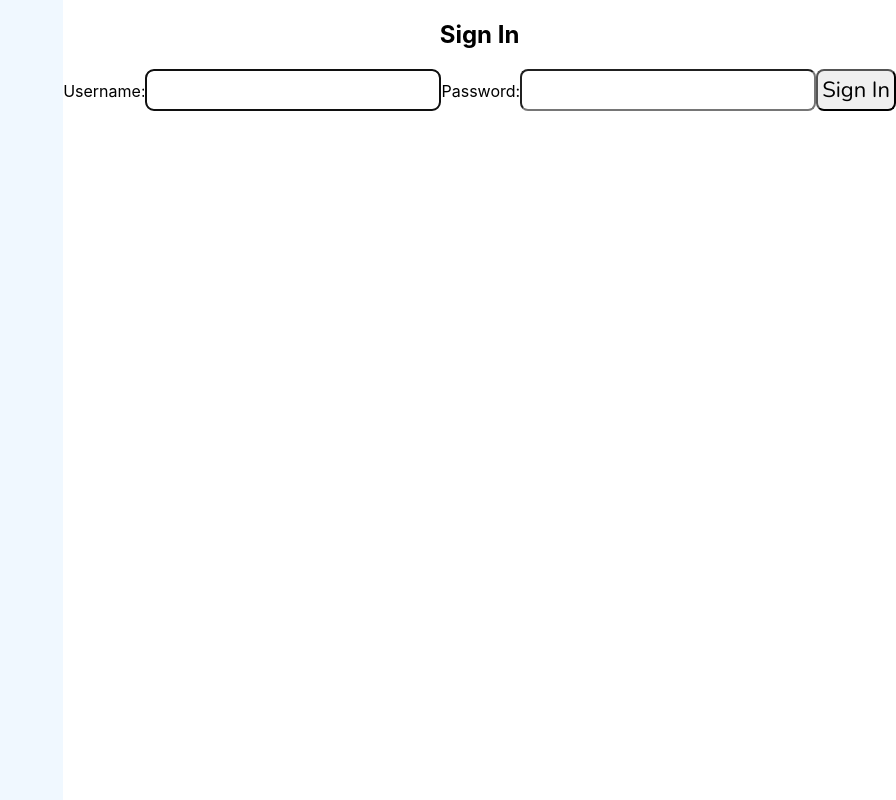
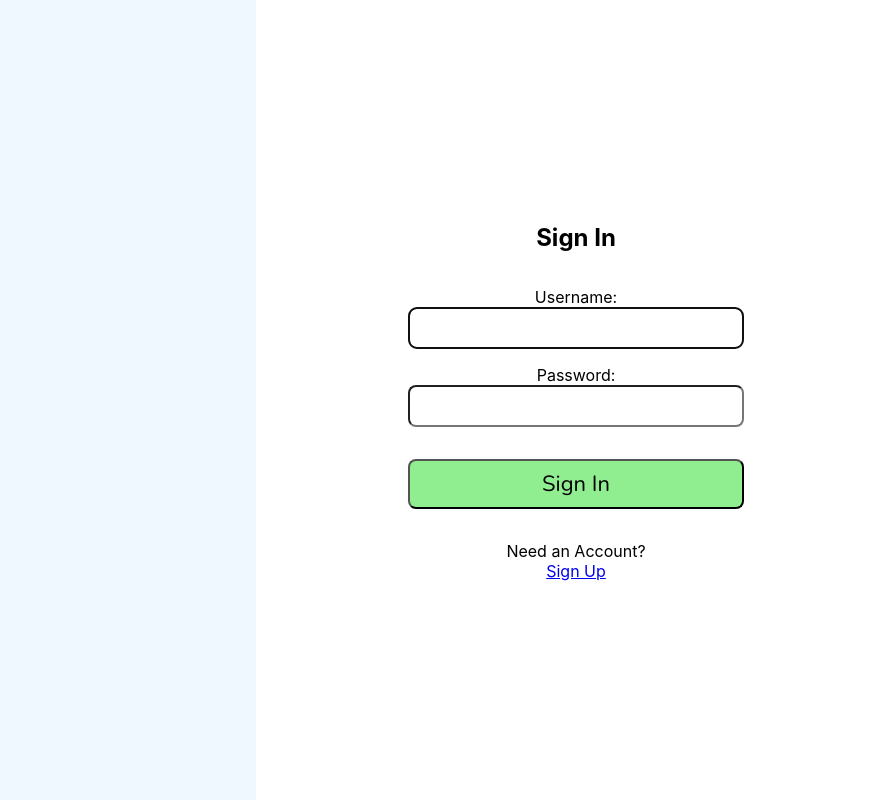
Before and after one commit to EliezerOng/CZ3002-Web-Application, a React (Create React App) app in the folder FrontEnd/my-app/: page / in a window 1280 px wide. Shown: the whole page, without its empty margins (384-1280 px from the left). Built offline with nearby package versions, Linux system fonts and the light colour scheme.

Commit message:
Link register to login, style login

```diff
--- a/FrontEnd/my-app/src/App.jsx
+++ b/FrontEnd/my-app/src/App.jsx
@@ -23,7 +23,7 @@ export default function App() {
   return (
     <Router>
       <main className="App">
-        <div className="left-image"></div>
+        <div className="left-image" />
         <Routes>
           <Route path="/" element={<Login />}></Route>
           <Route path="/register" element={<Register />}></Route>
--- a/FrontEnd/my-app/src/components/Login.js
+++ b/FrontEnd/my-app/src/components/Login.js
@@ -1,5 +1,6 @@
 import React from "react";
 import { useRef, useState, useEffect } from "react";
+import { Link } from "react-router-dom";
 
 const Login = () => {
   const userRef = useRef();
@@ -24,8 +25,29 @@ const Login = () => {
     setErrMsg("");
   }, [user, pwd]);
 
+  const handleSubmit = async (e) => {
+    // default is to reload the page
+    e.preventDefault();
+    console.log(user, pwd);
+    //clear inputs
+    setUser("");
+    setPwd("");
+    setSuccess(true);
+  };
+
   return (
+    <div className="login">
+      {success ? (
         <section>
+          <h1> You are logged in!</h1>
+          <br />
+          <p>
+            {/* link to forum */}
+            <a href="/">Go to Home</a>
+          </p>
+        </section>
+      ) : (
+        <section class="login-boxes">
           {/*error msg display*/}
           {/*aria-live=assertive: screen reader announce msg immediately when focus is set on this para*/}
           <p
@@ -36,8 +58,10 @@ const Login = () => {
             {errMsg}
           </p>
           <h1>Sign In</h1>
-      <form>
-        <label htmlFor="username">Username:</label>
+          <form onSubmit={handleSubmit} className="login-form">
+            <label htmlFor="username" className="field-label">
+              Username:
+            </label>
             <input
               type="text"
               id="username"
@@ -51,7 +75,9 @@ const Login = () => {
               required
             />
 
-        <label htmlFor="password">Password:</label>
+            <label htmlFor="password" className="field-label">
+              Password:
+            </label>
             <input
               type="password"
               id="password"
@@ -62,9 +88,18 @@ const Login = () => {
               required
             />
             {/* dont need onclick bc its the only button in the form */}
-        <button>Sign In</button>
+            <button className="sign-in">Sign In</button>
           </form>
+          <p>
+            Need an Account?
+            <br />
+            <span className="line">
+              <Link to="/register">Sign Up</Link>
+            </span>
+          </p>
         </section>
+      )}
+    </div>
   );
 };
 
--- a/FrontEnd/my-app/src/components/Register.css
+++ b/FrontEnd/my-app/src/components/Register.css
@@ -31,13 +31,17 @@ body {
   flex: 1;
 }
 
-.register {
+.register,
+.login {
+  flex-direction: column;
   display: flex;
   flex: 1;
   justify-content: center;
+  align-items: center;
 }
 
-.register-boxes {
+.register-boxes,
+.login-boxes {
   color: #000;
   width: 100%;
   max-width: 400px;
@@ -50,7 +54,8 @@ body {
   background-color: white;
 }
 
-.register-form {
+.register-form,
+.login-form {
   display: flex;
   flex-direction: column;
   justify-content: space-evenly;
@@ -80,7 +85,8 @@ textarea {
   margin-top: 1rem;
 }
 
-.sign-up {
+.sign-up,
+.sign-in {
   padding: 0.5rem;
   margin-top: 2rem;
   background-color: #90ee91;
--- a/FrontEnd/my-app/src/components/Register.js
+++ b/FrontEnd/my-app/src/components/Register.js
@@ -268,7 +268,7 @@ const Register = () => {
               Already Registered?
               <br />
               <span className="line">
-                <Link to="/">Sign in</Link>
+                <Link to="/">Sign In</Link>
               </span>
             </p>
           </section>
```
Lines whose indentation alone changed are shown as unchanged.
